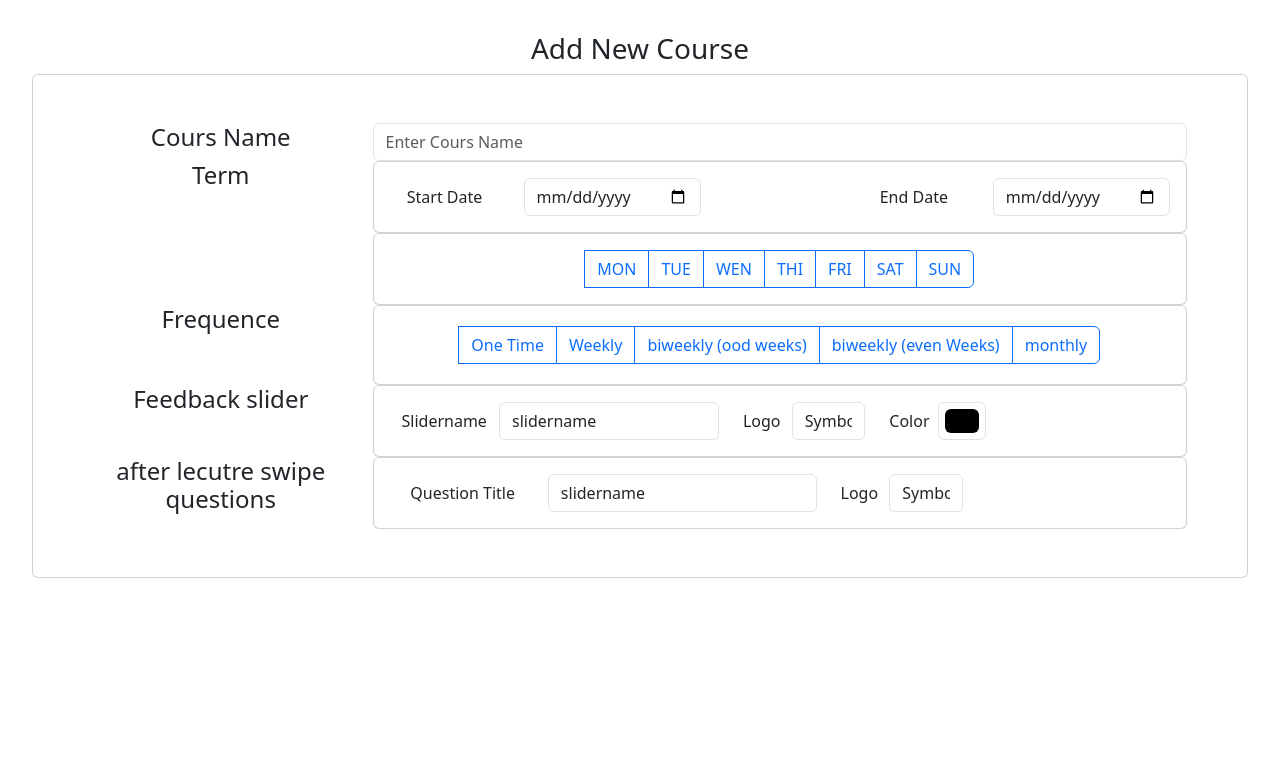
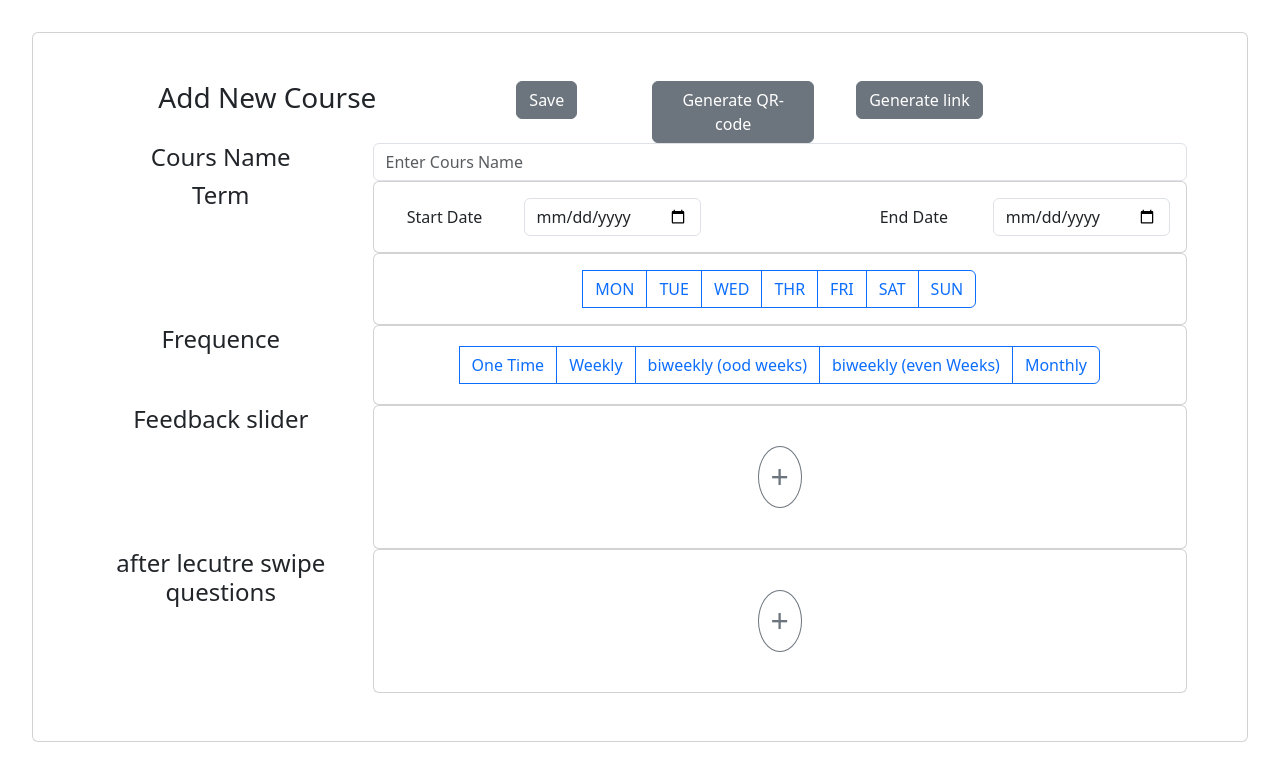
Before and after one commit to j0lev/swipeback-frontend, a React (Vite) app: page /doz/newCourse in a window 1280 px wide. Shown: the top 780 px of the page. Built offline with nearby package versions, Linux system fonts and the light colour scheme.

Commit message:
adding basic functionality and a qrcode generator

```diff
--- a/package.json
+++ b/package.json
@@ -13,6 +13,7 @@
     "bootstrap": "^5.3.8",
     "react": "^19.2.0",
     "react-dom": "^19.2.0",
+    "react-qr-code": "^2.0.18",
     "react-router-dom": "^7.11.0"
   },
   "devDependencies": {
--- /dev/null
+++ b/src/components/settingFeedbackslider.jsx
@@ -0,0 +1,46 @@
+
+
+function SettingFeedbackSlider(props) {
+    return (<>
+        <div className="row">
+            <div className="col-9 p-0">
+                <div className="card p-0 w-100">
+                    <div className="card-body">
+                        <div className="row">
+                            <div className="col-2">
+                                <label htmlFor={props.id+"slidername"} className="col-form-label">Slidername</label>
+                            </div>
+                            <div className="col-4">
+                                <input type="text" className="form-control" id={props.id+"slidername"} name={props.id+"slidername"}/>
+                            </div>
+                            <div className="col-1">
+                                <label htmlFor={props.id+"symbol"} className="col-form-label">Logo</label>
+                            </div>
+                            <div className="col-2" >
+                                <select name={props.id+"symbol"} className="form-control" id={props.id+"symbol"}>
+                                    <option value={""}>Symbol</option>
+                                    <option value={"bulb"}>bulb</option>
+                                    <option value={"book"}>book</option>
+                                    <option value={"lins"}>linse</option>
+                                </select>
+                            </div>
+                            <div className="col-1">
+                                <label htmlFor={props.id+"color"} className="col-form-label">Color</label>
+                            </div>
+                            <div className="col-2">
+                                <input type="color" className="form-control form-control-color" id={props.id+"color"} name={props.id+"color"}/>
+                            </div>
+                        </div>
+                    </div>
+                </div>
+            </div>
+
+            <div className="col-3">
+                <button type="button" class="btn btn-outline-secondary rounded-circle fs-2" onClick={props.onclick}> - </button>
+            </div>
+        </div>
+    </>
+    );
+}
+
+export default SettingFeedbackSlider;
--- /dev/null
+++ b/src/components/settingSwipeQuestion.jsx
@@ -0,0 +1,42 @@
+
+
+function SettingSwipeQuestion(props) {
+    return (
+        <>
+            <div className="row">
+                <div className="col-9 p-0">
+                    <div className="card p-0 w-100">
+                        <div className="card-body">
+                            <div className="row">
+                                <div className="col-3">
+                                    <label htmlFor={props.id+"questionname"} className="col-form-label">Question Title</label>
+                                </div>
+                                <div className="col-6">
+                                    <input type="text" className="form-control" id={props.id+"questionname"} name={props.id+"questionname"}/>
+                                </div>
+                                <div className="col-1">
+                                    <label htmlFor={props.id+"qsymbol"} className="col-form-label">Logo</label>
+                                </div>
+                                <div className="col-2" >
+                                    <select name={props.id+"qsymbol"} className="form-control" id={props.id+"qsymbol"}>
+                                        <option value={""}>Symbol</option>
+                                        <option value={"bulb"}>bulb</option>
+                                        <option value={"book"}>book</option>
+                                        <option value={"lins"}>linse</option>
+                                    </select>
+                                </div>
+                            </div>
+                        </div>
+                    </div>
+
+                </div>
+                <div className="col-3">
+                    <button type="button" class="btn btn-outline-secondary rounded-circle fs-2" onClick={props.onclick}> - </button>
+                </div>
+
+            </div>
+        </>
+    )
+}
+
+export default SettingSwipeQuestion
--- a/src/main.jsx
+++ b/src/main.jsx
@@ -3,6 +3,8 @@ import { createRoot } from 'react-dom/client'
 import { BrowserRouter } from 'react-router-dom'
 //import './index.css'
 import 'bootstrap/dist/css/bootstrap.css';
+import "bootstrap/dist/js/bootstrap.js"
+
 import App from './App.jsx'
 
 createRoot(document.getElementById('root')).render(
--- a/src/routes/newCourses.jsx
+++ b/src/routes/newCourses.jsx
@@ -1,31 +1,178 @@
 import DayTimeSelector from "../components/daytimeselector";
 import { useState } from "react";
+import SettingFeedbackSlider from "../components/settingFeedbackslider";
+import SettingSwipeQuestion from "../components/settingSwipeQuestion";
+import QRCode from "react-qr-code";
 
 function NewCourse() {
-    let [daySelected, setDaySelected ] = useState([]);
+    let [daySelected, setDaySelected] = useState([]);
+    let [feedbackslider, setFeedbackslider] = useState([]);
+    let [swipequestion, setSwipequestion] = useState([]);
+    console.log(feedbackslider);
+    let frequence = [
+        {
+            value: "onetime",
+            label: "One Time"
+        },
+        {
+            value: "wkly",
+            label: "Weekly"
+        },
+        {
+            value: "bwklyodd",
+            label: "biweekly (ood weeks)"
+        },
+        {
+            value: "bwklyeven",
+            label: "biweekly (even Weeks)"
+        },
+        {
+            value: "monthly",
+            label: "Monthly"
+        },
+    ]
 
-    let onDaySelected = (evt)=>{
-        if(daySelected.includes(evt.target.value)){
-            let valuearray=[];
+    let weekdays = [
+        {
+            name: "Monday",
+            nameshort: "MON",
+            id: "wdmon",
+        },
+        {
+            name: "Tuesday",
+            nameshort: "TUE",
+            id: "wdtue",
+        },
+        {
+            name: "Wednesday",
+            nameshort: "WED",
+            id: "wdwed",
+        },
+        {
+            name: "Thirsday",
+            nameshort: "THR",
+            id: "wdthr",
+        },
+        {
+            name: "Friday",
+            nameshort: "FRI",
+            id: "wdfri",
+        },
+        {
+            name: "Saturday",
+            nameshort: "SAT",
+            id: "wdsat",
+        },
+        {
+            name: "Sunday",
+            nameshort: "SUN",
+            id: "wdsun",
+        },
+    ]
+
+    let onDaySelected = (evt) => {
+        let isInArray = false
+        daySelected.forEach(element => {
+            if (element.name == evt.target.value) {
+                isInArray = true;
+            }
+        })
+        if (isInArray) {
+            let valuearray = [];
             daySelected.forEach(element => {
-                if(element!=evt.target.value){
+                if (element.name != evt.target.value) {
                     valuearray.push(element);
                 }
             });
             setDaySelected(valuearray);
-        }else{
-            setDaySelected([
+        } else {
+            let number = 0;
+            let children = evt.target.parentNode.childNodes;
+            for (let i = 0; i < children.length; i++) {
+                if (children[i].value == evt.target.value) {
+                    number = i;
+                }
+            }
+
+            let array = [
                 ...daySelected,
-                evt.target.value,
-            ])
+                {
+                    name: evt.target.value,
+                    id: number,
+                },
+            ];
+
+            array.sort((a, b) => {
+                return a.id - b.id;
+            });
+
+            setDaySelected(array)
         }
 
+    }
+
+    let onPlusClickedSlider = () => {
+        setFeedbackslider([
+            ...feedbackslider,
+            feedbackslider.length
+        ])
+    }
+
+    let onPlusClickedSwipe = () => {
+        setSwipequestion([
+            ...swipequestion,
+            swipequestion.length
+        ])
+    }
+
+    let onMinusclickedSlider = () => {
+        let array = [...feedbackslider];
+        array.pop();
+        setFeedbackslider(array)
+    }
+    let onMinusclickedSwipe = () => {
+        let array = [...swipequestion];
+        array.pop();
+        setSwipequestion(array)
     }
 
 
     return (
         <>
-            <h3>Add New Course</h3>
+
+            <div class="modal fade" id="qrmodal" tabindex="-1" aria-labelledby="qrmodalLabel" aria-hidden="true">
+                <div class="modal-dialog">
+                    <div class="modal-content">
+                        <div class="modal-header">
+                            <h5 class="modal-title" id="qrmodalLabel">QR Code</h5>
+                            <button type="button" class="btn-close" data-bs-dismiss="modal" aria-label="Close"></button>
+                        </div>
+                        <div class="modal-body">
+                            <QRCode value="hier könnte ihre link stehen" />
+                            <p>hier könnte ihre link stehen</p>
+                        </div>
+                        <div class="modal-footer">
+                            <button type="button" class="btn btn-secondary" data-bs-dismiss="modal">Close</button>
+                        </div>
+                    </div>
+                </div>
+            </div>
+            <div class="modal fade" id="linkmodal" tabindex="-1" aria-labelledby="linkmodalLabel" aria-hidden="true">
+                <div class="modal-dialog">
+                    <div class="modal-content">
+                        <div class="modal-header">
+                            <h5 class="modal-title" id="linkmodalLabel">Link</h5>
+                            <button type="button" class="btn-close" data-bs-dismiss="modal" aria-label="Close"></button>
+                        </div>
+                        <div class="modal-body">
+                            <p>hier könnte ihre link stehen</p>
+                        </div>
+                        <div class="modal-footer">
+                            <button type="button" class="btn btn-secondary" data-bs-dismiss="modal">Close</button>
+                        </div>
+                    </div>
+                </div>
+            </div>
             <div className="card">
 
                 <div className="card-body">
@@ -33,6 +180,22 @@ function NewCourse() {
                     <form action="/hiermus die anfrageseite stehen" method="post">
 
                         <div className="container">
+                            <div className="row">
+                                <div className="col-4"><h3>Add New Course</h3></div>
+                                <div className="col-2">
+                                    <button className="btn btn-secondary" type="submit">Save</button>
+                                </div>
+                                <div className="col-2">
+                                    <button type="button" class="btn btn-secondary" data-bs-toggle="modal" data-bs-target="#qrmodal">
+                                        Generate QR-code
+                                    </button>
+
+                                </div>
+                                <div className="col-2"><button type="button" class="btn btn-secondary" data-bs-toggle="modal" data-bs-target="#linkmodal">
+                                        Generate link
+                                    </button>
+                                </div>
+                            </div>
                             <div className="row">
                                 <div className="col-3">
                                     <h4 >Cours Name</h4>
@@ -78,25 +241,16 @@ function NewCourse() {
                                             <div className="container" id="day-select">
                                                 <div className="row">
                                                     <div className="input-group d-flex w-100 justify-content-center">
-                                                        <input type="checkbox" className="btn-check" id="wdmon" name="wdmon" value={"monday"} onChange={onDaySelected} />
-                                                        <label htmlFor="wdmon" className="btn btn-outline-primary border-radius-right">MON</label>
+                                                        {weekdays.map(day => {
+                                                            return (<><input type="checkbox" className="btn-check" id={day.id} name={day.id} value={day.name} onChange={onDaySelected} />
+                                                                <label htmlFor={day.id} className="btn btn-outline-primary border-radius-right">{day.nameshort}</label></>)
+                                                        }
+                                                        )}
 
-                                                        <input type="checkbox" className="btn-check" id="wdtue" name="wdtue" value={"tuesday"} onChange={onDaySelected} />
-                                                        <label htmlFor="wdtue" className="btn btn-outline-primary">TUE</label>
-                                                        <input type="checkbox" className="btn-check" id="wdwnd" name="wdwnd" value={"wendsday"} onChange={onDaySelected} />
-                                                        <label htmlFor="wdwnd" className="btn btn-outline-primary">WEN</label>
-                                                        <input type="checkbox" className="btn-check" id="wdthr" name="wdthr" value={"thirsday"} onChange={onDaySelected} />
-                                                        <label htmlFor="wdthr" className="btn btn-outline-primary">THI</label>
-                                                        <input type="checkbox" className="btn-check" id="wdfri" name="wdfri" value={"friday"} onChange={onDaySelected} />
-                                                        <label htmlFor="wdfri" className="btn btn-outline-primary">FRI</label>
-                                                        <input type="checkbox" className="btn-check" id="wdsat" name="wdsat" value={"saturday"} onChange={onDaySelected} />
-                                                        <label htmlFor="wdsat" className="btn btn-outline-primary">SAT</label>
-                                                        <input type="checkbox" className="btn-check" id="wdsun" name="wdsun" value={"sunday"}  onChange={onDaySelected}/>
-                                                        <label htmlFor="wdsun" className="btn btn-outline-primary">SUN</label>
                                                     </div>
                                                 </div>
                                                 {daySelected.map(dayname =>
-                                                    <DayTimeSelector dayname={dayname}></DayTimeSelector>
+                                                    <DayTimeSelector dayname={dayname.name}></DayTimeSelector>
                                                 )}
 
                                             </div>
@@ -110,20 +264,19 @@ function NewCourse() {
                                     <div className="card p-1">
                                         <div className="card-body">
                                             <div className="input-group d-flex w-100 justify-content-center">
-                                                <input type="radio" className="btn-check" id="Onetime" name="Onetime" value={"Onetime"} />
+                                                {
+                                                    frequence.map(freq => {
+                                                        return (<>
+                                                            <input type="radio" className="btn-check" id={freq.value} name="freq" value={freq.value} />
+                                                            <label htmlFor={freq.value} className="btn btn-outline-primary">{freq.label}</label>
+                                                        </>);
+                                                    }
 
-                                                <label htmlFor="Onetime" className="btn btn-outline-primary">One Time</label>
+                                                    )
+                                                }
 
-                                                <input type="radio" className="btn-check" id="wkly" name="wkly" value={"wkly"} selected />
-                                                <label htmlFor="wkly" className="btn btn-outline-primary">Weekly</label>
-
-                                                <input type="radio" className="btn-check" id="bwklyodd" name="bwklyodd" value={"bwklyodd"} />
-                                                <label htmlFor="bwklyodd" className="btn btn-outline-primary">biweekly (ood weeks)</label>
-                                                <input type="radio" className="btn-check" id="bwklyeven" name="bwklyeven" value={"bwklyeven"} />
-                                                <label htmlFor="bwklyeven" className="btn btn-outline-primary">biweekly (even Weeks)</label>
-                                                <input type="radio" className="btn-check" id="mnthly" name="mnthly" value={"mnthly"} />
-                                                <label htmlFor="mnthly" className="btn btn-outline-primary">monthly</label>
-                                            </div></div>
+                                            </div>
+                                        </div>
                                     </div>
                                 </div>
                             </div>
@@ -133,44 +286,23 @@ function NewCourse() {
                                     <div className="card p-0">
                                         <div className="card-body">
                                             <div className="container">
+                                                {feedbackslider.map(i => {
+                                                    return <SettingFeedbackSlider id={i} onclick={onMinusclickedSlider}></SettingFeedbackSlider>
+                                                })}
+
                                                 <div className="row">
-                                                    <div className="col-9">
-                                                        <div className="row">
-                                                            <div className="col-2">
-                                                                <label htmlFor="slidername" className="col-form-label">Slidername</label>
-                                                            </div>
-                                                            <div className="col-5">
-                                                                <input type="text" className="form-control" id="slidername" name="slidername" value={"slidername"} />
-                                                            </div>
-                                                            <div className="col-1">
-                                                                <label htmlFor="symbol" className="col-form-label">Logo</label>
-                                                            </div>
-                                                            <div className="col-2" >
-                                                                <select name="symbol" className="form-control" id="symbol">
-                                                                    <option value={""}>Symbol</option>
-                                                                    <option value={"bulb"}>bulb</option>
-                                                                    <option value={"book"}>book</option>
-                                                                    <option value={"lins"}>linse</option>
-                                                                </select>
-                                                            </div>
-                                                            <div className="col-1">
-                                                                <label htmlFor="color" className="col-form-label">Color</label>
-                                                            </div>
-                                                            <div className="col-1">
-                                                                <input type="color" className="form-control form-control-color" id="color" name="color" value={"color"} />
-                                                            </div>
+                                                    <div className="col-12 p-4 justify-content-cneter">
+                                                        <div>
+                                                            <button type="button" class="btn btn-outline-secondary rounded-circle fs-2" onClick={onPlusClickedSlider}>+</button>
                                                         </div>
-
                                                     </div>
-                                                    <div className="col-3">
-
-                                                    </div>
-
                                                 </div>
                                             </div>
+
                                         </div>
                                     </div>
                                 </div>
+
 
                             </div>
                             <div className="row">
@@ -179,43 +311,27 @@ function NewCourse() {
                                     <div className="card p-0">
                                         <div className="card-body">
                                             <div className="container">
+                                                {swipequestion.map(i => {
+                                                    return <SettingSwipeQuestion id={i} onclick={onMinusclickedSwipe}></SettingSwipeQuestion>
+                                                }
+                                                )}
                                                 <div className="row">
-                                                    <div className="col-9">
-                                                        <div className="row">
-                                                            <div className="col-3">
-                                                                <label htmlFor="slidername" className="col-form-label">Question Title</label>
-                                                            </div>
-                                                            <div className="col-6">
-                                                                <input type="text" className="form-control" id="slidername" name="slidername" value={"slidername"} />
-                                                            </div>
-                                                            <div className="col-1">
-                                                                <label htmlFor="symbol" className="col-form-label">Logo</label>
-                                                            </div>
-                                                            <div className="col-2" >
-                                                                <select name="symbol" className="form-control" id="symbol">
-                                                                    <option value={""}>Symbol</option>
-                                                                    <option value={"bulb"}>bulb</option>
-                                                                    <option value={"book"}>book</option>
-                                                                    <option value={"lins"}>linse</option>
-                                                                </select>
-                                                            </div>
+                                                    <div className="col-12 p-4 justify-content-cneter">
+                                                        <div>
+                                                            <button type="button" class="btn btn-outline-secondary rounded-circle fs-2" onClick={onPlusClickedSwipe} >+</button>
                                                         </div>
-
                                                     </div>
-                                                    <div className="col-3">
-
-                                                    </div>
-
                                                 </div>
                                             </div>
                                         </div>
+
                                     </div>
                                 </div>
                             </div>
                         </div>
-                    </form>
-                </div>
-            </div>
+                    </form >
+                </div >
+            </div >
         </>
 
     );
```
Also changed, not shown: 1 other file (tests, documents, lock files or other folders).
